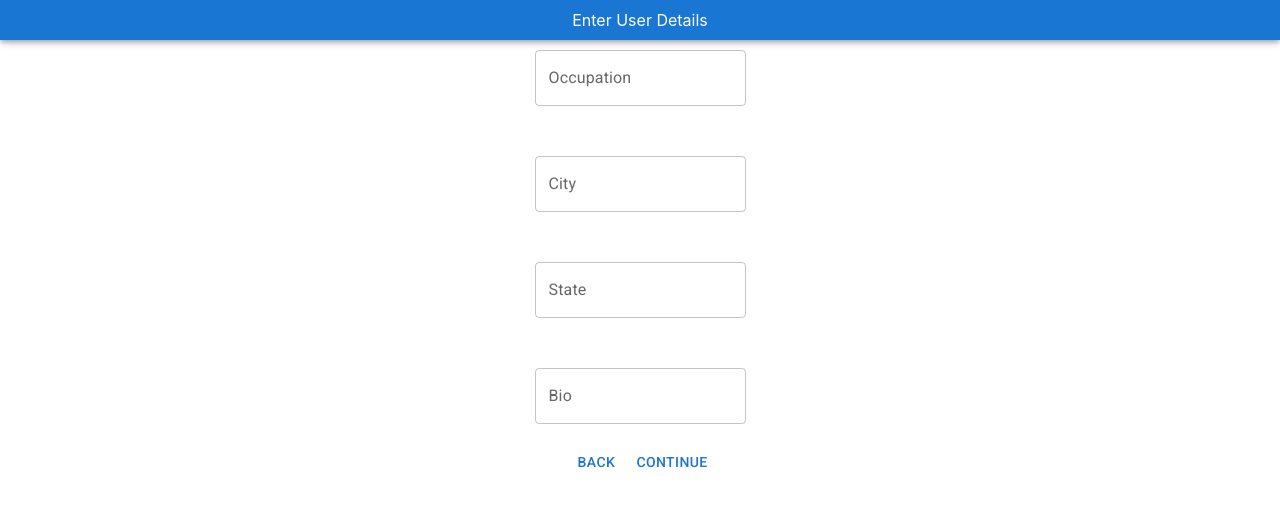
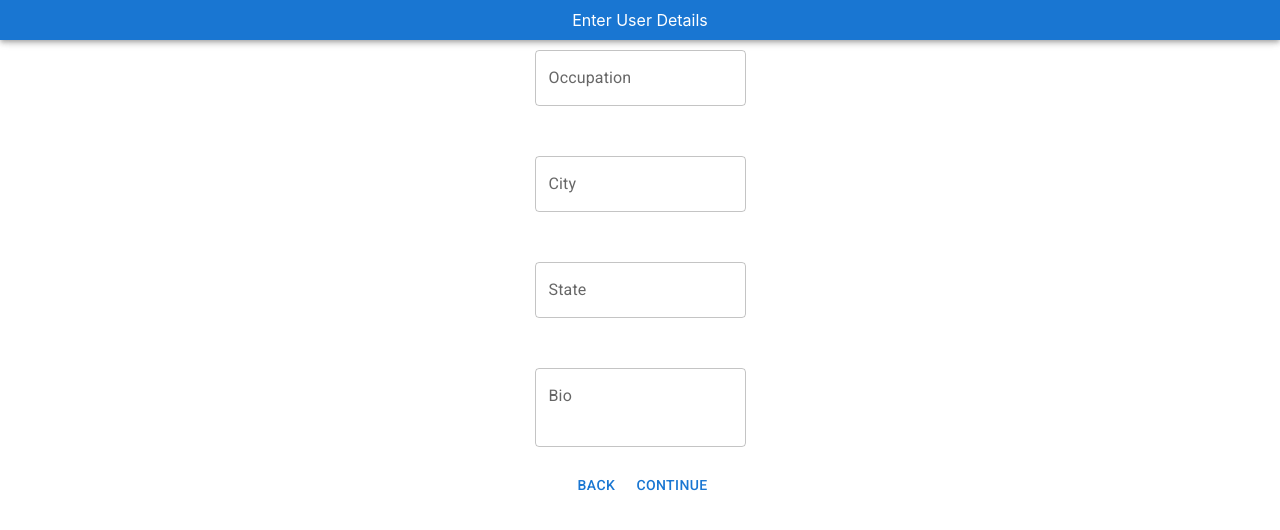
Before and after one commit to tatsianash/multi-step-form, a React (Create React App) app: page / in a window 1280 px wide. Both pictures are taken after a click on the button "CONTINUE". Shown: the top 530 px of the page. Built offline with nearby package versions, Linux system fonts and the light colour scheme.

Commit message:
Add multiline

```diff
--- a/src/components/steps/FormPersonalDetails.tsx
+++ b/src/components/steps/FormPersonalDetails.tsx
@@ -59,6 +59,8 @@ export default function FormPersonalDetails({
         label={labelMap.bio}
         onChange={(e) => handleChange('bio', e.target.value)}
         value={values?.bio}
+        multiline
+        minRows={2}
       />
       <br></br>
       <div>
```
